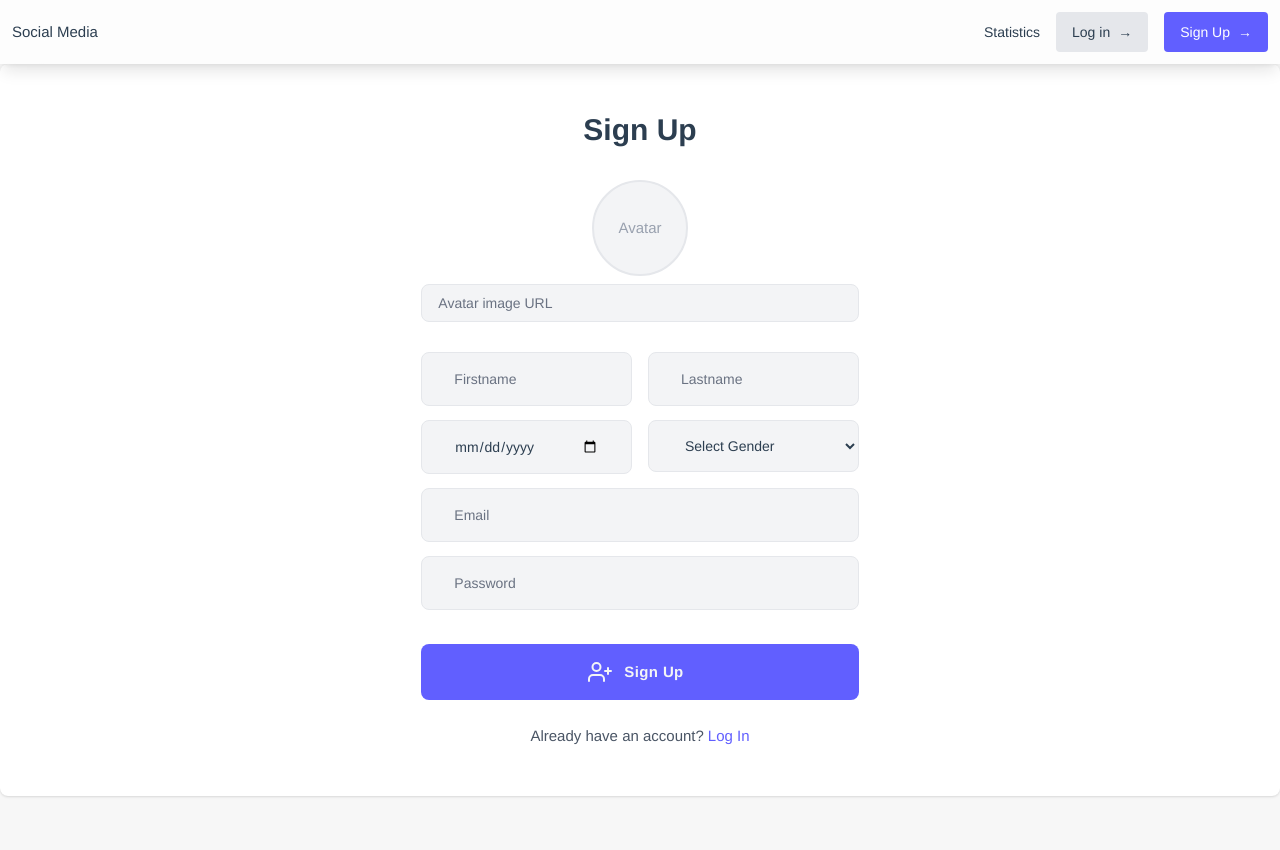
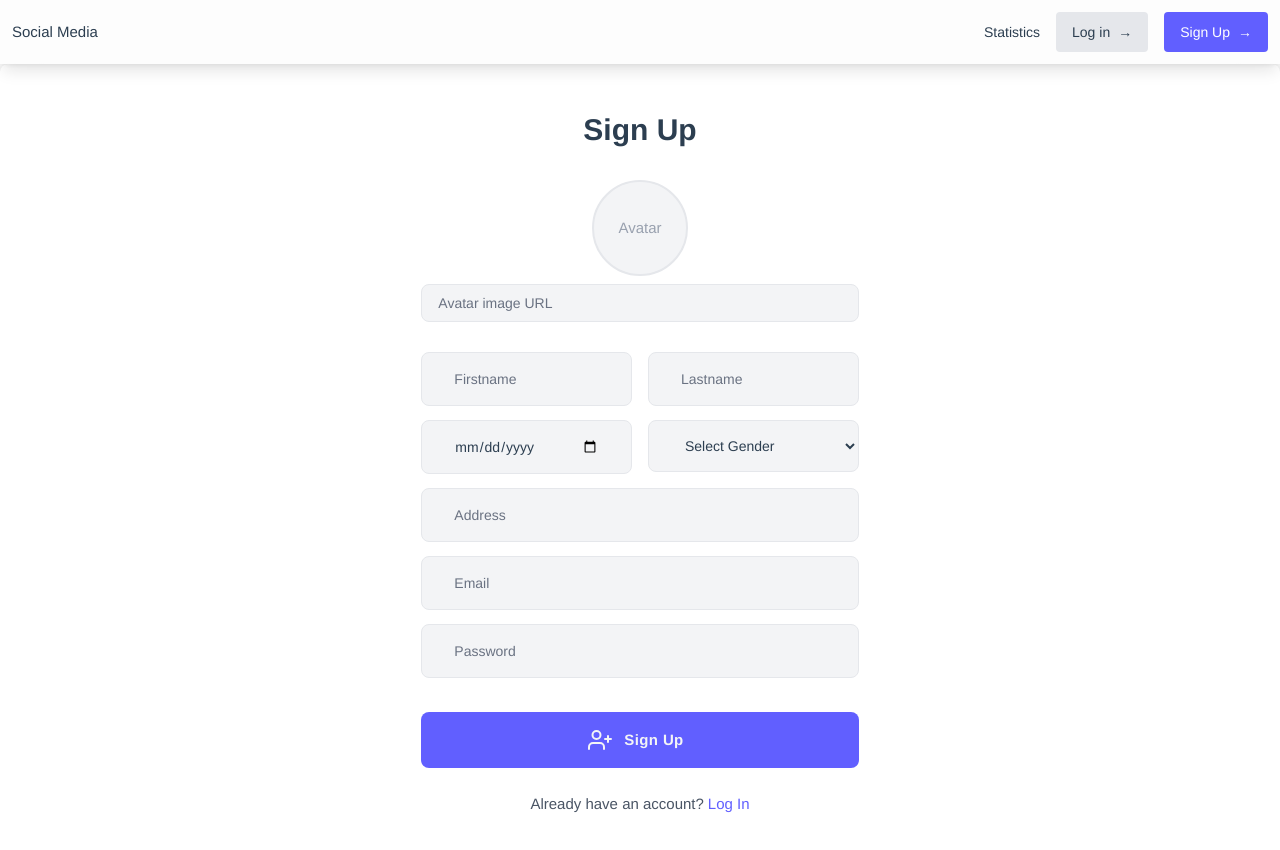
Before and after one commit to Tay9875/Hackathon_Social_Media, a Vue app in the folder frontend/: page /signup in a window 1280 px wide. Shown: the top 850 px of the page. Before the commit the page ends 800 px from the top, so only its background shows below. Built offline with nearby package versions, Linux system fonts and the light colour scheme; no server answers.

Commit message:
ADD address field in signup

```diff
--- a/frontend/src/views/SignupView.vue
+++ b/frontend/src/views/SignupView.vue
@@ -10,6 +10,7 @@ const email = ref("");
 const password = ref("");
 const birthdate = ref("");
 const gender = ref("");
+const address = ref("");
 const errorMessage = ref("");
 
 const router = useRouter();
@@ -71,6 +72,7 @@ const handleSignup = async () => {
       gender: gender.value,
       lastname: lastname.value,
       birthdate: birthdate.value,
+      address: address.value,
     });
   } catch (error) {
     errorMessage.value = error.message + ". Please try again.";
@@ -160,10 +162,17 @@ const handleSignup = async () => {
                     <option value="" disabled selected>Select Gender</option>
                     <option value="male">Male</option>
                     <option value="female">Female</option>
+                    <option value="other">Other</option>
                   </select>
                   <span v-if="genderError" class="text-red-500 text-xs">{{ genderError }}</span>
                 </div>
               </div>
+              <input
+                  class="w-full px-8 py-4 rounded-lg font-medium bg-gray-100 border border-gray-200 placeholder-gray-500 text-sm focus:outline-none focus:border-gray-400 focus:bg-white"
+                  type="text"
+                  placeholder="Address"
+                  v-model="address"
+                />
               <div class="w-full text-left">
                 <input
                   class="w-full px-8 py-4 rounded-lg font-medium bg-gray-100 border border-gray-200 placeholder-gray-500 text-sm focus:outline-none focus:border-gray-400 focus:bg-white"
```
